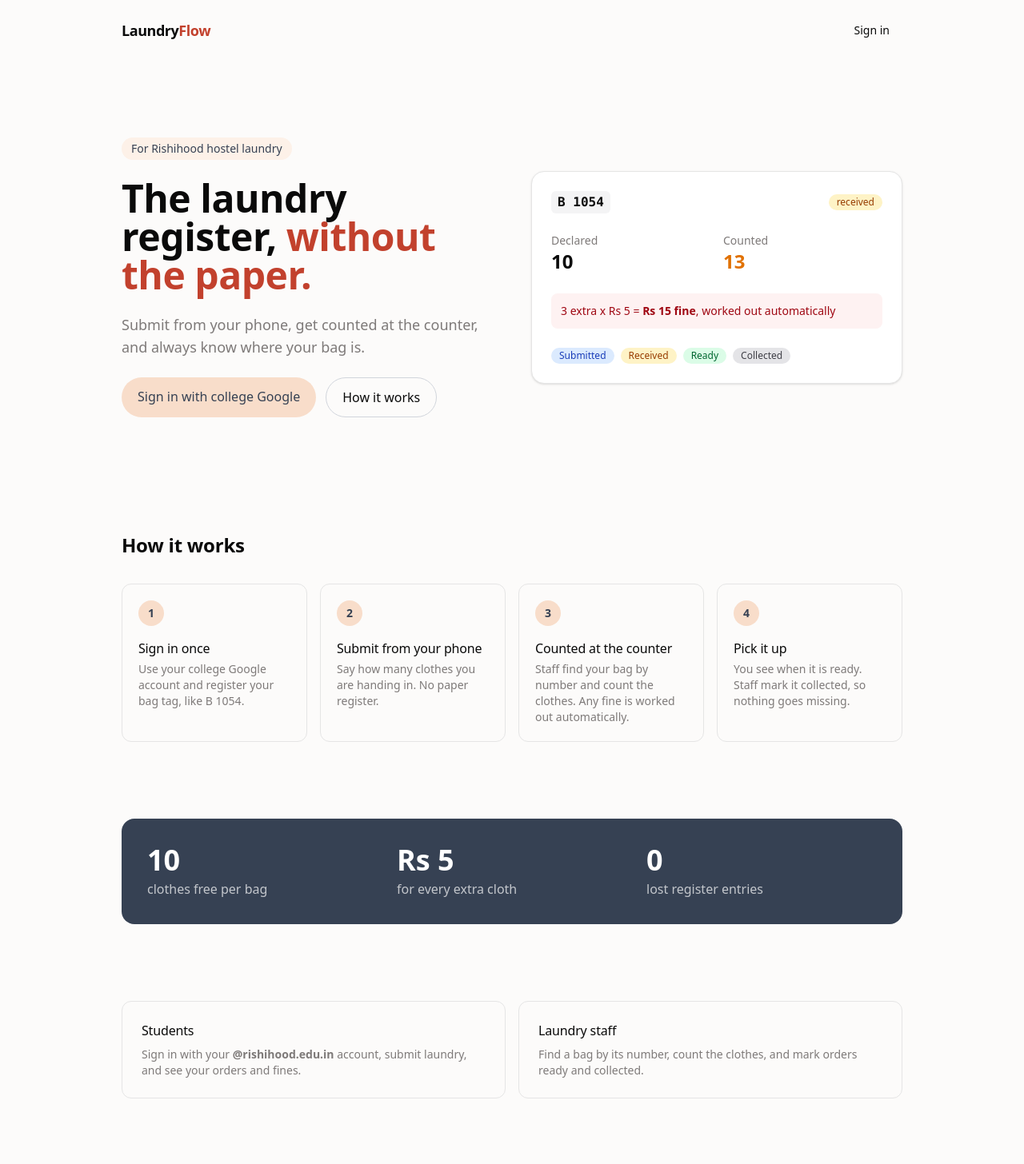
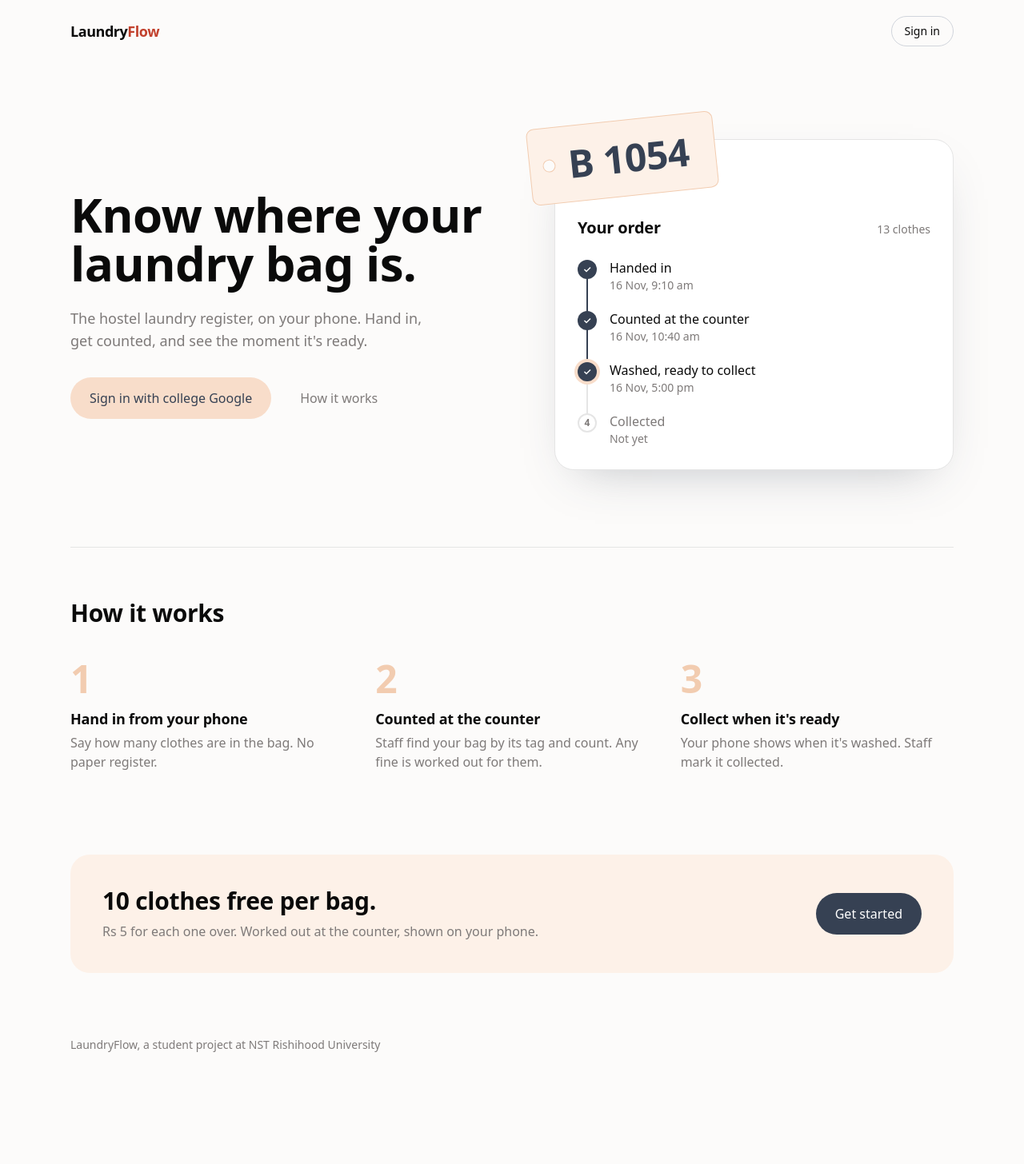
Before and after one commit to parth-access/LaundryFlow, a Next.js app: page / in a window 1280 px wide. Shown: the top 1456 px of the page at 80% size. After the commit the page ends 1357 px from the top, so only its background shows below. Built offline with nearby package versions, Linux system fonts and the light colour scheme.

Commit message:
landing: bag tag on a live order tracker, simpler how-it-works

```diff
--- a/src/app/page.js
+++ b/src/app/page.js
@@ -1,142 +1,95 @@
-// OWNER: Parth (UI). Rough landing page: polish on Sat 14 in the UI pass.
+// OWNER: Parth (UI). Landing page.
 import Link from "next/link";
+import { BagTag, OrderTracker } from "@/components/ui";
+
+// A sample order, so the hero shows the real tracker students see.
+const SAMPLE = {
+  order_status: "READY",
+  submitted_at: "2026-11-16T03:40:00Z",
+  received_at: "2026-11-16T05:10:00Z",
+  ready_at: "2026-11-16T11:30:00Z",
+  collected_at: null,
+};
 
 const steps = [
-  { n: "1", title: "Sign in once", text: "Use your college Google account and register your bag tag, like B 1054." },
-  { n: "2", title: "Submit from your phone", text: "Say how many clothes you are handing in. No paper register." },
-  { n: "3", title: "Counted at the counter", text: "Staff find your bag by number and count the clothes. Any fine is worked out automatically." },
-  { n: "4", title: "Pick it up", text: "You see when it is ready. Staff mark it collected, so nothing goes missing." },
-];
-
-const statuses = [
-  { label: "Submitted", color: "bg-blue-100 text-blue-800" },
-  { label: "Received", color: "bg-amber-100 text-amber-800" },
-  { label: "Ready", color: "bg-green-100 text-green-800" },
-  { label: "Collected", color: "bg-zinc-200 text-zinc-700" },
+  { title: "Hand in from your phone", text: "Say how many clothes are in the bag. No paper register." },
+  { title: "Counted at the counter", text: "Staff find your bag by its tag and count. Any fine is worked out for them." },
+  { title: "Collect when it's ready", text: "Your phone shows when it's washed. Staff mark it collected." },
 ];
 
 export default function Home() {
   return (
     <div className="flex flex-1 flex-col">
-      <header className="mx-auto flex w-full max-w-5xl items-center justify-between px-6 py-5">
+      <header className="mx-auto flex w-full max-w-6xl items-center justify-between px-6 py-5">
         <span className="text-lg font-semibold tracking-tight">
           Laundry<span className="text-brand">Flow</span>
         </span>
-        <Link href="/login" className="rounded-full px-4 py-2 text-sm font-medium hover:bg-peach-soft">
+        <Link href="/login" className="rounded-full border border-field px-4 py-2 text-sm font-medium hover:bg-peach-soft">
           Sign in
         </Link>
       </header>
 
-      <main className="mx-auto w-full max-w-5xl flex-1 px-6">
-        {/* Hero */}
-        <section className="grid items-center gap-12 py-16 md:grid-cols-2 md:py-24">
-          <div className="space-y-6">
-            <p className="inline-block rounded-full bg-peach-soft px-3 py-1 text-sm font-medium text-ink">
-              For Rishihood hostel laundry
+      <main className="mx-auto w-full max-w-6xl flex-1 px-6">
+        <section className="grid items-center gap-14 py-14 lg:grid-cols-[1.1fr_1fr] lg:py-24">
+          <div>
+            <h1 className="text-5xl font-semibold leading-[1.02] tracking-tight sm:text-6xl">
+              Know where your laundry bag is.
+            </h1>
+            <p className="mt-6 max-w-md text-lg text-muted">
+              The hostel laundry register, on your phone. Hand in, get counted, and see the moment it&apos;s ready.
             </p>
-            <h1 className="text-4xl font-semibold tracking-tight sm:text-5xl">
-              The laundry register, <span className="text-brand">without the paper.</span>
-            </h1>
-            <p className="max-w-md text-lg text-muted">
-              Submit from your phone, get counted at the counter, and always know where your bag is.
-            </p>
-            <div className="flex flex-wrap gap-3">
-              <Link
-                href="/login"
-                className="rounded-full bg-peach px-5 py-3 font-medium text-ink hover:bg-peach-hover"
-              >
+            <div className="mt-8 flex flex-wrap gap-3">
+              <Link href="/login" className="rounded-full bg-peach px-6 py-3.5 font-medium text-ink hover:bg-peach-hover">
                 Sign in with college Google
               </Link>
-              <a href="#how" className="rounded-full border border-field px-5 py-3 font-medium hover:bg-zinc-100">
+              <a href="#how" className="rounded-full px-6 py-3.5 font-medium text-muted hover:text-ink">
                 How it works
               </a>
             </div>
           </div>
 
-          {/* Sample order card */}
-          <div className="rounded-2xl border border-line bg-white p-6 shadow-sm">
-            <div className="flex items-center justify-between">
-              <span className="rounded-md bg-zinc-100 px-2 py-0.5 font-mono font-semibold">B 1054</span>
-              <span className="rounded-full bg-amber-100 px-2.5 py-0.5 text-xs font-medium text-amber-800">
-                received
-              </span>
+          <div className="relative">
+            <div className="absolute -left-4 -top-6 z-10 rotate-[-6deg] sm:-left-8">
+              <BagTag prefix="B" number="1054" size="lg" />
             </div>
-            <dl className="mt-6 grid grid-cols-2 gap-4 text-sm">
-              <div>
-                <dt className="text-muted">Declared</dt>
-                <dd className="text-2xl font-semibold">10</dd>
+            <div className="rounded-3xl border border-line bg-white p-7 pt-16 sm:pt-24 shadow-[0_24px_60px_-30px_rgba(54,65,83,0.35)]">
+              <div className="mb-6 flex items-baseline justify-between">
+                <p className="font-display text-xl font-semibold">Your order</p>
+                <p className="text-sm text-muted">13 clothes</p>
               </div>
-              <div>
-                <dt className="text-muted">Counted</dt>
-                <dd className="text-2xl font-semibold text-amber-600">13</dd>
-              </div>
-            </dl>
-            <div className="mt-6 rounded-lg bg-red-50 p-3 text-sm text-red-800">
-              3 extra x Rs 5 = <strong>Rs 15 fine</strong>, worked out automatically
-            </div>
-            <div className="mt-6 flex flex-wrap gap-2">
-              {statuses.map((s) => (
-                <span key={s.label} className={`rounded-full px-2.5 py-0.5 text-xs font-medium ${s.color}`}>
-                  {s.label}
-                </span>
-              ))}
+              <OrderTracker order={SAMPLE} />
             </div>
           </div>
         </section>
 
-        {/* How it works */}
-        <section id="how" className="scroll-mt-8 py-12">
-          <h2 className="text-2xl font-semibold tracking-tight">How it works</h2>
-          <ol className="mt-8 grid gap-4 sm:grid-cols-2 lg:grid-cols-4">
-            {steps.map((s) => (
-              <li key={s.n} className="rounded-xl border border-line p-5">
-                <span className="flex h-8 w-8 items-center justify-center rounded-full bg-peach text-sm font-semibold text-ink">
-                  {s.n}
-                </span>
-                <h3 className="mt-4 font-medium">{s.title}</h3>
-                <p className="mt-1 text-sm text-muted">{s.text}</p>
+        <section id="how" className="scroll-mt-8 border-t border-line py-16">
+          <h2 className="text-3xl font-semibold tracking-tight">How it works</h2>
+          <ol className="mt-10 grid gap-10 sm:grid-cols-3">
+            {steps.map((s, i) => (
+              <li key={s.title}>
+                <span className="font-display text-5xl font-semibold text-peach-hover">{i + 1}</span>
+                <h3 className="mt-3 text-lg font-semibold">{s.title}</h3>
+                <p className="mt-1 text-muted">{s.text}</p>
               </li>
             ))}
           </ol>
         </section>
 
-        {/* The rule */}
-        <section className="py-12">
-          <div className="grid gap-6 rounded-2xl bg-ink p-8 text-white sm:grid-cols-3">
+        <section className="py-10">
+          <div className="flex flex-col gap-6 rounded-3xl bg-peach-soft p-8 sm:flex-row sm:items-center sm:justify-between sm:p-10">
             <div>
-              <p className="text-4xl font-semibold">10</p>
-              <p className="mt-1 text-white/70">clothes free per bag</p>
+              <p className="font-display text-3xl font-semibold tracking-tight">10 clothes free per bag.</p>
+              <p className="mt-2 text-muted">Rs 5 for each one over. Worked out at the counter, shown on your phone.</p>
             </div>
-            <div>
-              <p className="text-4xl font-semibold">Rs 5</p>
-              <p className="mt-1 text-white/70">for every extra cloth</p>
-            </div>
-            <div>
-              <p className="text-4xl font-semibold">0</p>
-              <p className="mt-1 text-white/70">lost register entries</p>
-            </div>
-          </div>
-        </section>
-
-        {/* Who it's for */}
-        <section className="grid gap-4 py-12 sm:grid-cols-2">
-          <div className="rounded-xl border border-line p-6">
-            <h3 className="font-medium">Students</h3>
-            <p className="mt-2 text-sm text-muted">
-              Sign in with your <strong>@rishihood.edu.in</strong> account, submit laundry, and see your orders and fines.
-            </p>
-          </div>
-          <div className="rounded-xl border border-line p-6">
-            <h3 className="font-medium">Laundry staff</h3>
-            <p className="mt-2 text-sm text-muted">
-              Find a bag by its number, count the clothes, and mark orders ready and collected.
-            </p>
+            <Link href="/login" className="shrink-0 self-start rounded-full bg-ink px-6 py-3.5 font-medium text-white hover:bg-ink/90 sm:self-auto">
+              Get started
+            </Link>
           </div>
         </section>
       </main>
 
-      <footer className="mx-auto w-full max-w-5xl px-6 py-8 text-sm text-muted">
-        LaundryFlow · a student project at NST Rishihood University
+      <footer className="mx-auto w-full max-w-6xl px-6 py-10 text-sm text-muted">
+        LaundryFlow, a student project at NST Rishihood University
       </footer>
     </div>
   );
```
